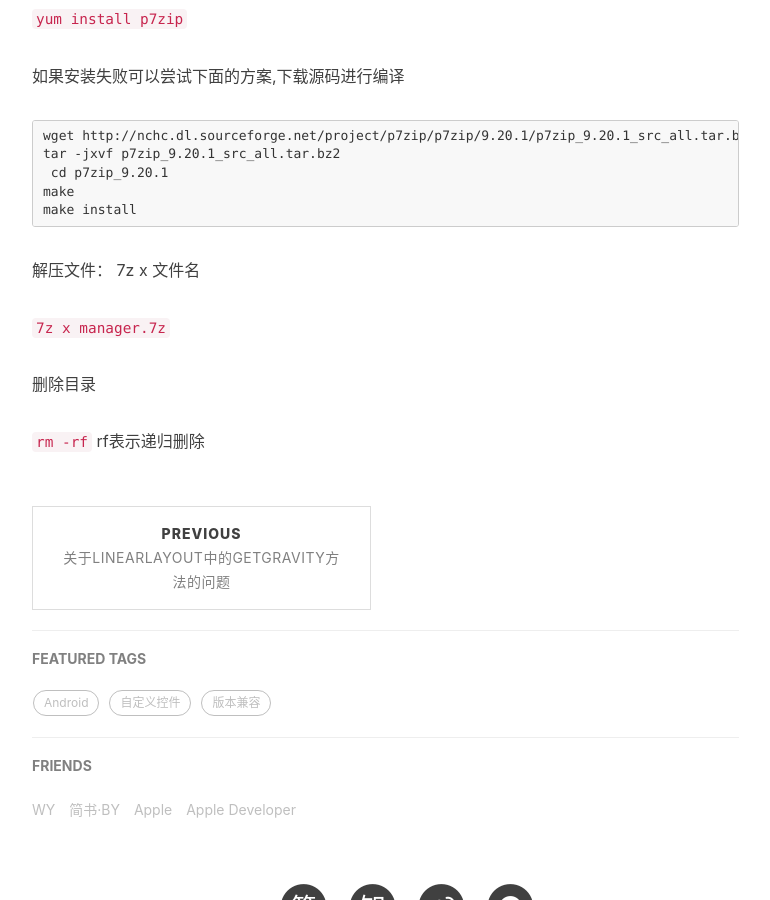
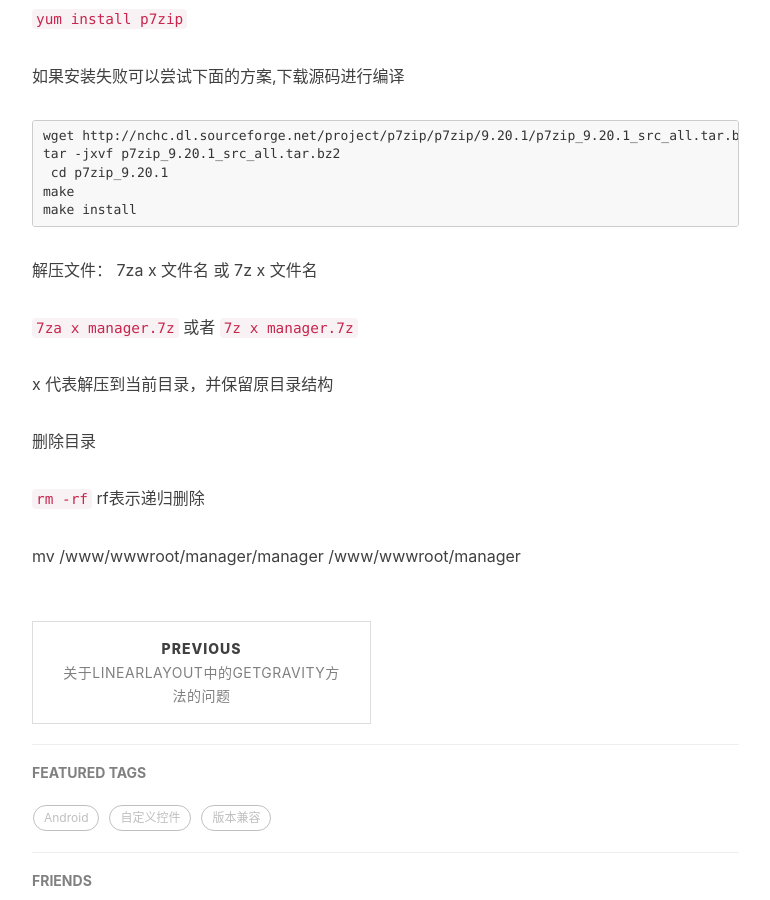
Before and after one commit to 976112643/976112643.github.io, a Jekyll site: the page built from _posts/2017-9-7-the-post-1686.md, in a window 1280 px wide and 900 px high, scrolled down 787 px. Shown: the whole window, without its empty margins (233-1003 px from the left). Built offline with Jekyll 4.4.1, drawn with Linux system fonts in a browser that asks for light colours; nearby versions of some CDN libraries; comment, search, counter and statistics services are not loaded.

Commit message:
update from Jekyller

````diff
--- a/_posts/2017-9-7-the-post-1686.md
+++ b/_posts/2017-9-7-the-post-1686.md
@@ -39,10 +39,16 @@ make
 make install
 ```
 
-解压文件： 7z  x   文件名
+解压文件： 7za  x   文件名 或 7z  x   文件名
 
-`7z x manager.7z`
+`7za x manager.7z`  或者 `7z x manager.7z`
+
+x 代表解压到当前目录，并保留原目录结构
+
+
 
 删除目录
 
 `rm -rf`   rf表示递归删除
+
+mv /www/wwwroot/manager/manager   /www/wwwroot/manager
````
Also changed, not shown: other parts of _posts/2017-9-7-the-post-1686.md (+1 -1 lines).
